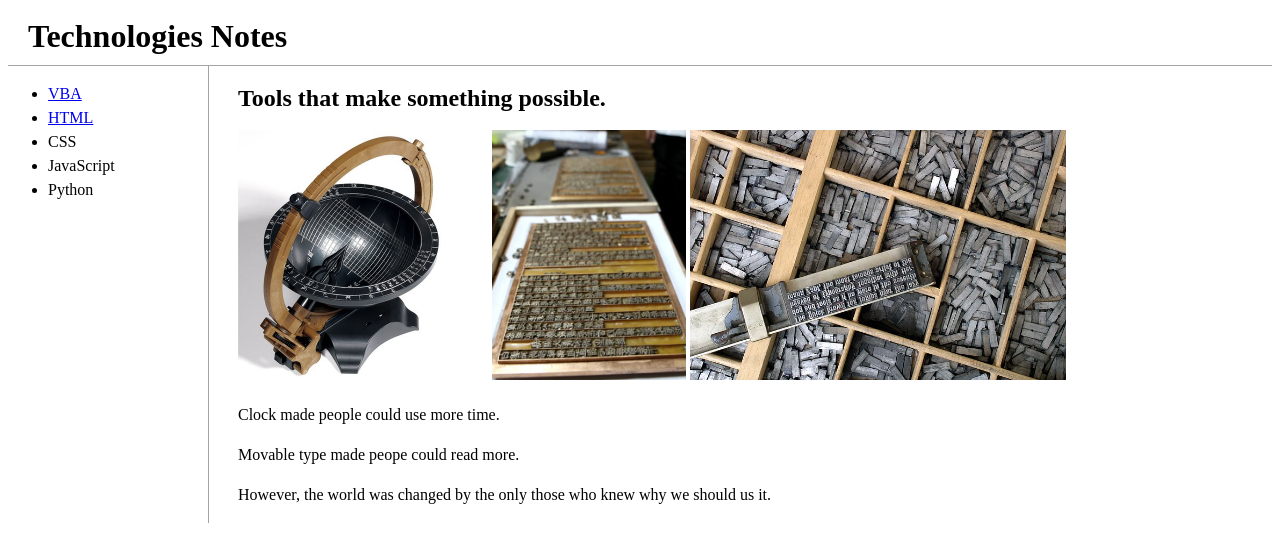
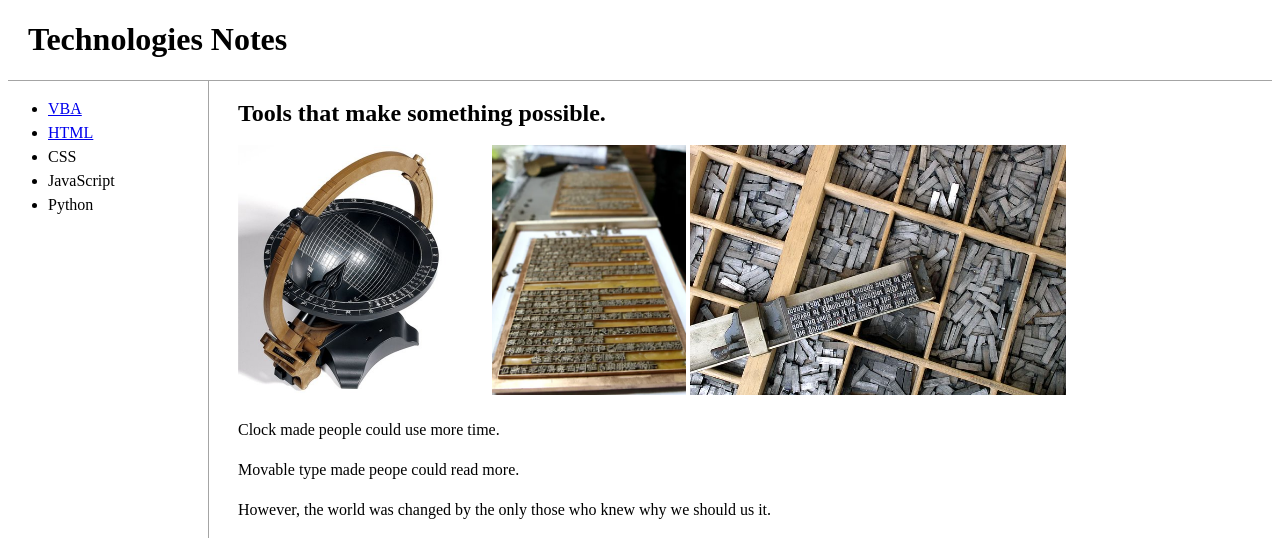
Before and after one commit to jinmanlee/technologies, a plain HTML site: page index.html in a window 1280 px wide. Drawn offline with Linux system fonts and the light colour scheme.

Commit message:
7th version

```diff
--- a/index.html
+++ b/index.html
@@ -8,14 +8,15 @@
       window.dataLayer = window.dataLayer || [];
       function gtag(){dataLayer.push(arguments);}
       gtag('js', new Date());
-
         gtag('config', 'G-ZYKHC3EFS8');
     </script>
     <title>Technologies Notes</title>
     <link rel="stylesheet" href="./style.css">
   </head>
   <body>
-    <h1>Technologies Notes</h1>
+    <div id="header">
+      <h1>Technologies Notes</h1>
+    </div>
     <div id="grid">
       <div id="navigation">
         <ul>
@@ -37,6 +38,5 @@
         <p> </p>
       </div>
     </div>
-
   </body>
 </html>
--- a/style.css
+++ b/style.css
@@ -1,8 +1,8 @@
-h1, h3 {
+#header {
   border-width: 1px;
   border-bottom-style: solid;
   border-bottom-color: #A4A4A4;
-  padding: 10px;
+  padding: 0;
   padding-left: 20px;
   margin: 0;
 }
@@ -11,7 +11,7 @@ h1, h3 {
       grid-template-columns: 230px 1fr;
       line-height: 150%;
     }
-    #navigation {
+#navigation {
       margin-top: 0;
       padding-top: 0;
       border-right: 1px solid #A4A4A4;
```
